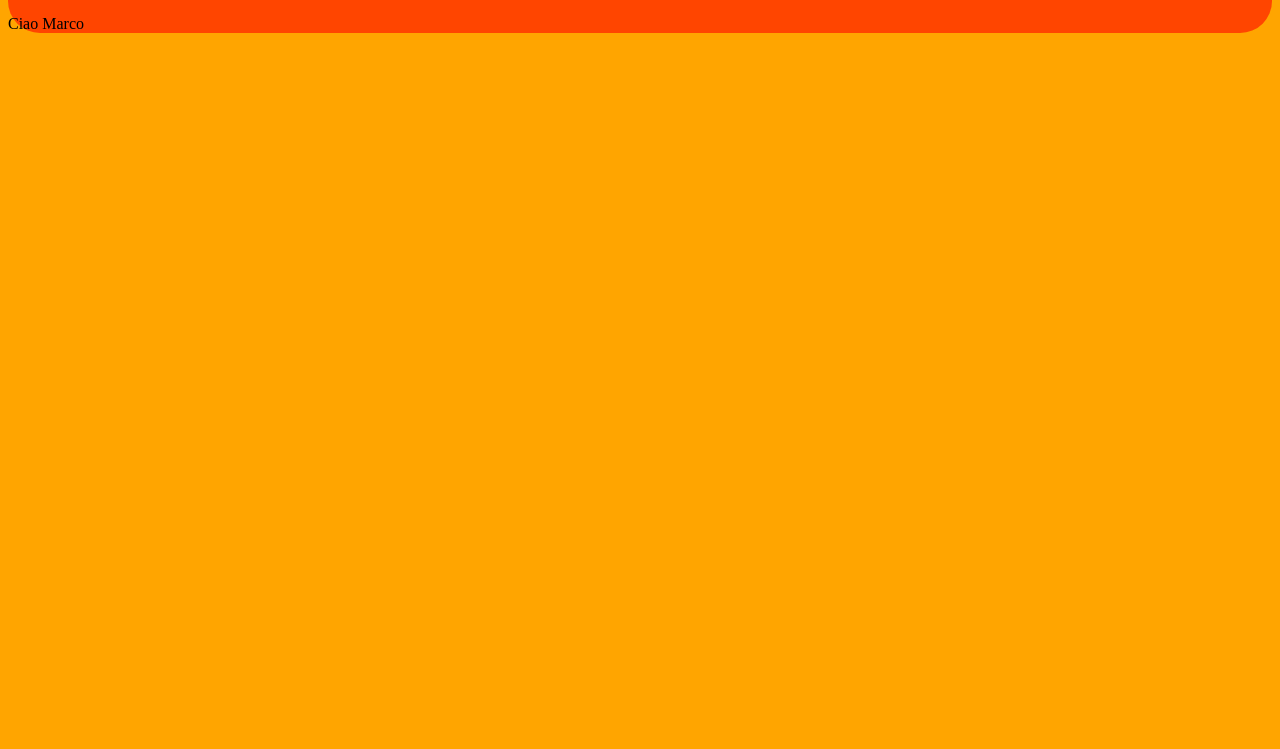
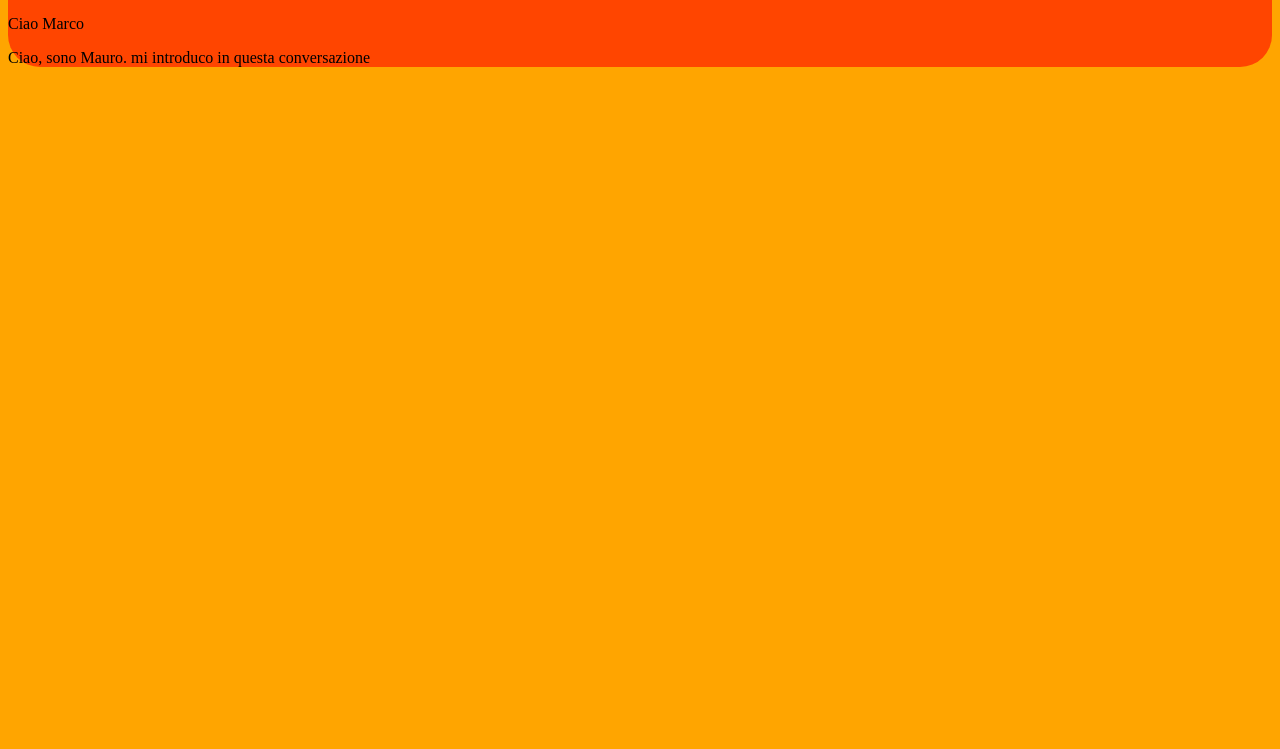
Before and after one commit to emanuelevizzarro/test_classroom_develhope, a plain HTML site: page index.html in a window 1280 px wide. Shown: the part 51-800 px from the top of the page. Drawn offline with Linux system fonts and the light colour scheme.

Commit message:
modifica index

```diff
--- a/index.html
+++ b/index.html
@@ -11,6 +11,7 @@
                     Sono Giuseppe molto piacere!
             </h1>
           <p>Ciao Marco</p>
+          <p>Ciao, sono Mauro. mi introduco in questa conversazione</p>
         </div>
     </body>
 </html>
```
